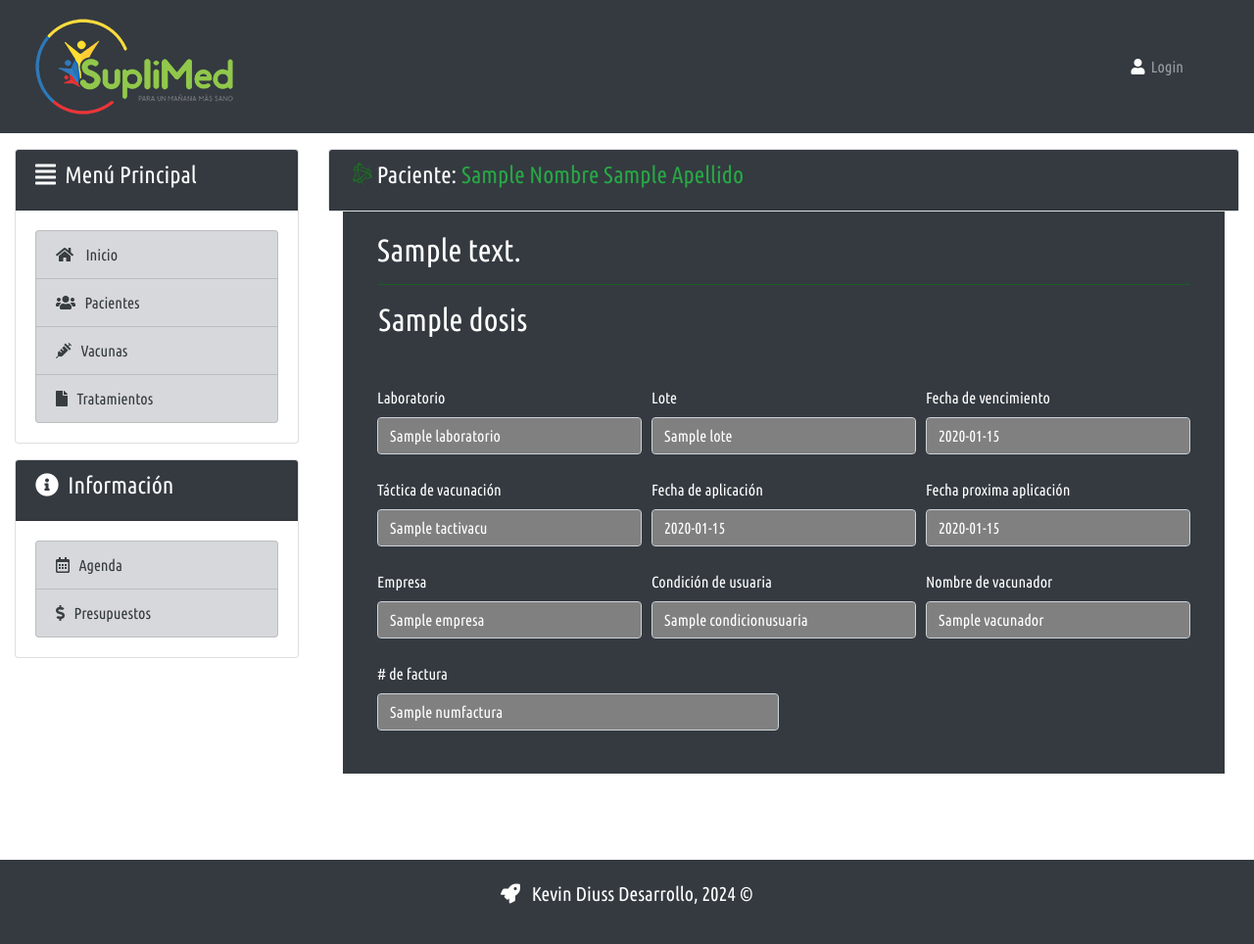
After one commit to kevindiuss/ProyectoGPTools, a Django app: template sgp/vacunas/templates/vacunas/info_vacunas_aplicadas.html in a window 1280 px wide. The commit adds this page. Shown: the whole page at 98% size. Run offline with Django 3.2, Linux system fonts and the light colour scheme; the template is opened without the code that fills it: most values are stand-ins (such as "Sample title", 1, 10 or a date in 2020); some libraries are stand-ins or nearby versions.

Commit message:
se crea platilla biologicos ya aplicados

```diff
--- /dev/null
+++ b/miambiente/pyvenv.cfg
@@ -0,0 +1,5 @@
+home = C:\Users\kevin\AppData\Local\Programs\Python\Python312
+include-system-site-packages = false
+version = 3.12.4
+executable = C:\Users\kevin\AppData\Local\Programs\Python\Python312\python.exe
+command = C:\Users\kevin\AppData\Local\Programs\Python\Python312\python.exe -m venv C:\Users\kevin\OneDrive\Documentos\Proyecto SUPLIMED\miambiente
--- /dev/null
+++ b/sgp/vacunas/templates/vacunas/info_vacunas_aplicadas.html
@@ -0,0 +1,113 @@
+{% extends 'core/base.html'%}
+{% load static %}
+
+{% block css%}
+{% endblock %}
+
+{% load crispy_forms_tags %}
+
+{% block content %}
+<div class="card-group">
+    <div class="card bg-negro">
+        <div class="card-header bg-dark text-white">
+            <h4><i class="fab fa-battle-net text-verde" ></i>&nbsp;Paciente:
+                <span class="text-success" style="text-transform:capitalize">{{nombre}} {{apellido}} </span>
+            </h4>
+        </div>
+    </div>
+</div>
+
+<div class="container-fluid">
+
+        <div class="form-group col-md-12 bg-dark text-white">
+            <div class="card-body">
+                <h2 class="text-naranja">{{biologico}}</h2>
+                <hr class="bg-verde">
+                <form action="" method="POST">
+
+                    {% csrf_token %}
+                    <div class="form-row">
+                        <h2 class="form-group text-white">
+                            <label name="DOSIS">&nbsp;{{dosis}}</label>
+                        </h2>
+                    </div>
+                    <br>
+
+                    <div class="form-row">
+                        <div class="form-group col-md-4">
+                            <label>Laboratorio</label>
+                            <label name="laboratorio" class="form-control" id="labo" style="background-color: gray; color:white;">{{laboratorio}}</label>
+                            <!-- <input type="text" name="LABORATORIO" class="form-control" id="id_username"> -->
+
+                        </div>
+                        <div class="form-group col-md-4">
+                            <label>Lote</label>
+                            <label name="lote" class="form-control" id="lote" style="background-color: gray;color: white;">{{lote}}</label>
+                            <!-- <input type="text" name="LOTE" class="form-control" id="id_password"> -->
+
+                        </div>
+                        <div class="form-group col-md-4">
+                            <label>Fecha de vencimiento</label>
+                            <label name="fechaven" class="form-control" id="fechaven" style="background-color: gray;color: white;">{{fechavenvacu}}</label>
+                            <!-- <input type="date" name="FECHAVENVACU" class="form-control" id="id_password"> -->
+
+                        </div>
+                    </div>
+
+
+                    <div class="form-row">
+                        <div class="form-group col-md-4">
+                            <label>Táctica de vacunación</label>
+                            <label name="tactica" class="form-control" id="tactica" style="background-color: gray;color: white;">{{tactivacu}}</label>
+                            <!-- <input type="text" name="TACTIVAVACU" class="form-control" id="id_password"> -->
+                        </div>
+
+                        <div class="form-group col-md-4">
+                            <label>Fecha de aplicación</label>
+                            <label name="fechaapli" class="form-control" id="fechaapli" style="background-color: gray;color: white;">{{fechaapli}}</label>
+                            <!-- <input type="date" name="FECHAAPLI" class="form-control" id="id_password"> -->
+                        </div>
+                        <div class="form-group col-md-4">
+                            <label>Fecha proxima aplicación</label>
+                            <label name="fechaprox" class="form-control" id="fechaprox" style="background-color: gray;color: white;">{{fechaprox}}</label>
+                            <!-- <input type="date" name="FECHAPROX" class="form-control" id="id_password"> -->
+                        </div>
+                    </div>
+                    <div class="form-row">
+
+                        <div class="form-group col-md-4">
+                            <label>Empresa</label>
+                            <label name="empresa" class="form-control" id="empresa" style="background-color: gray;color: white;">{{empresa}}</label>
+                            <!-- <input type="text" name="EMPRESA" class="form-control" id="id_password"> -->
+                        </div>
+                        <div class="form-group col-md-4">
+                            <label>Condición de usuaria</label>
+                            <label name="condicionusuaria" class="form-control" id="condicionusuaria" style="background-color: gray;color: white;">{{condicionusuaria}}</label>
+                            <!-- <input type="text" name="CONDICIONUSUARIA" class="form-control" id="id_password"> -->
+                        </div>
+                        <div class="form-group col-md-4">
+                            <label>Nombre de vacunador</label>
+                            <label name="NOMBREVACUNADOR" class="form-control" id="id_password" style="background-color: gray;color: white;">{{vacunador}}</label>
+                        </div>
+
+                    </div>
+
+                    <div class="form-row">
+                        <div class="form-group col-md-6">
+                            <label># de factura</label>
+                            <label name="numfactura" class="form-control" id="numfactura" style="background-color: gray;color: white;">{{numfactura}}</label>
+                            <!-- <input type="text" name="NUMFACTURA" class="form-control" id="id_password"> -->
+                        </div>
+                    </div>
+
+                    <!-- <div class="form-row">
+                        <button type="submit" class="form-group btn btn-primary float-right">
+                            <i class="fas fa-sign-in-alt"></i>&nbsp;Cargar
+                        </button>
+                    </div> -->
+                </form>
+            </div>
+        </div>
+</div>
+<br>
+{% endblock %}
--- a/sgp/vacunas/templates/vacunas/lista_vacunas.html
+++ b/sgp/vacunas/templates/vacunas/lista_vacunas.html
@@ -167,7 +167,8 @@
     if (neumococo3=="si"){
 
         var b=document.querySelector("#tercerNeumo");
-        b.setAttribute("class","text-primary")
+        b.setAttribute("class","text-primary");
+        b.setAttribute("Style","font-size: 30px;")
 
 
 
```
Also changed, not shown: sgp/vacunas/views.py (+70 -14 lines), sgp/db.sqlite3, 11 other files.
